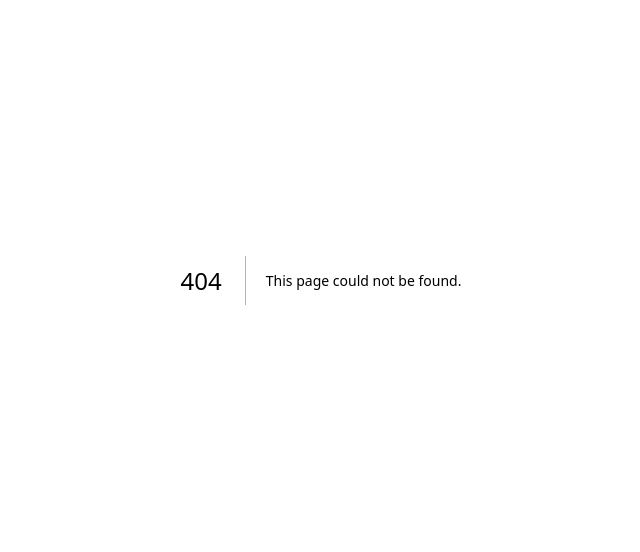
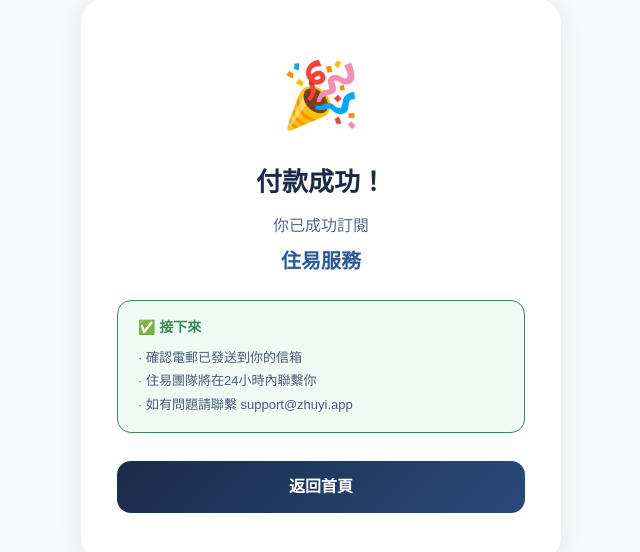
Before and after one commit to mtaiya2026jan-beep/zhuyi, a Next.js app: page /payment/success in a window 1280 px wide. Before the commit this address had no page. Shown: the part 120-672 px from the top of the page, without its empty margins (319-959 px from the left). Built offline with nearby package versions, Linux system fonts and the light colour scheme.

Commit message:
feat: add Stripe checkout webhook payment success

```diff
--- a/package.json
+++ b/package.json
@@ -13,7 +13,8 @@
     "next": "16.2.9",
     "react": "19.2.4",
     "react-dom": "19.2.4",
-    "resend": "^6.12.4"
+    "resend": "^6.12.4",
+    "stripe": "^22.2.1"
   },
   "devDependencies": {
     "@tailwindcss/postcss": "^4",
--- /dev/null
+++ b/src/app/api/checkout/route.ts
@@ -0,0 +1,29 @@
+import { NextRequest, NextResponse } from 'next/server'
+import Stripe from 'stripe'
+
+const PLANS = {
+  paopao_monthly: { price_id: 'price_1Thi3JC6gUPvob2xOtMB0n6f', mode: 'subscription' as const },
+  annual_renewal: { price_id: 'price_1Thi3KC6gUPvob2xsL1119G9', mode: 'subscription' as const },
+  matching:       { price_id: 'price_1Thi3KC6gUPvob2x2IBSa9Sp', mode: 'payment' as const },
+}
+
+export async function POST(req: NextRequest) {
+  try {
+    const stripe = new Stripe(process.env.STRIPE_SECRET_KEY as string, { apiVersion: '2026-05-27.dahlia' })
+    const { plan } = await req.json()
+    const p = PLANS[plan as keyof typeof PLANS]
+    if (!p) return NextResponse.json({ error: '無效的方案' }, { status: 400 })
+    const origin = req.headers.get('origin') || 'https://zhuyi-lyart.vercel.app'
+    const session = await stripe.checkout.sessions.create({
+      mode: p.mode,
+      line_items: [{ price: p.price_id, quantity: 1 }],
+      success_url: origin + '/payment/success?session_id={CHECKOUT_SESSION_ID}&plan=' + plan,
+      cancel_url: origin + '/paopao',
+      locale: 'zh',
+      allow_promotion_codes: true,
+    })
+    return NextResponse.json({ url: session.url })
+  } catch (err: any) {
+    return NextResponse.json({ error: err.message }, { status: 500 })
+  }
+}
--- /dev/null
+++ b/src/app/api/webhook/route.ts
@@ -0,0 +1,19 @@
+import { NextRequest, NextResponse } from 'next/server'
+import Stripe from 'stripe'
+
+export async function POST(req: NextRequest) {
+  const stripe = new Stripe(process.env.STRIPE_SECRET_KEY as string, { apiVersion: '2026-05-27.dahlia' })
+  const body = await req.text()
+  const sig = req.headers.get('stripe-signature') as string
+  let event: Stripe.Event
+  try {
+    event = stripe.webhooks.constructEvent(body, sig, process.env.STRIPE_WEBHOOK_SECRET as string)
+  } catch (err: any) {
+    return NextResponse.json({ error: 'Webhook錯誤: ' + err.message }, { status: 400 })
+  }
+  if (event.type === 'checkout.session.completed') {
+    const session = event.data.object as Stripe.Checkout.Session
+    console.log('[WEBHOOK] 付款成功:', session.id)
+  }
+  return NextResponse.json({ received: true })
+}
--- /dev/null
+++ b/src/app/payment/success/page.tsx
@@ -0,0 +1,34 @@
+"use client";
+import { useSearchParams } from "next/navigation";
+import { Suspense } from "react";
+const PLAN_NAMES: Record<string,string> = {
+  paopao_monthly:"申請陪跑計劃",
+  annual_renewal:"年審通",
+  matching:"持券找房撮合服務"
+};
+function SuccessContent() {
+  const params = useSearchParams();
+  const plan = params.get("plan") || "";
+  return (
+    <div style={{fontFamily:"PingFang TC,sans-serif",minHeight:"100vh",background:"#F7F8FA",display:"flex",alignItems:"center",justifyContent:"center"}}>
+      <div style={{background:"#fff",borderRadius:24,padding:"48px 36px",maxWidth:480,width:"100%",margin:"0 20px",textAlign:"center",boxShadow:"0 4px 24px rgba(0,0,0,0.08)"}}>
+        <div style={{fontSize:64,marginBottom:20}}>🎉</div>
+        <h1 style={{fontSize:26,fontWeight:800,color:"#1A2B4A",marginBottom:12}}>付款成功！</h1>
+        <div style={{fontSize:16,color:"#5A6A8A",marginBottom:8}}>你已成功訂閱</div>
+        <div style={{fontSize:20,fontWeight:700,color:"#2A5A9A",marginBottom:24}}>{PLAN_NAMES[plan] || "住易服務"}</div>
+        <div style={{background:"#F0FAF5",border:"1.5px solid #3A8A5A",borderRadius:14,padding:"16px 20px",marginBottom:28,textAlign:"left"}}>
+          <div style={{fontSize:14,color:"#3A8A5A",fontWeight:700,marginBottom:8}}>✅ 接下來</div>
+          <div style={{fontSize:13,color:"#4A5A7A",lineHeight:1.8}}>
+            · 確認電郵已發送到你的信箱<br/>
+            · 住易團隊將在24小時內聯繫你<br/>
+            · 如有問題請聯繫 support@zhuyi.app
+          </div>
+        </div>
+        <a href="/" style={{display:"block",padding:"14px",borderRadius:14,background:"linear-gradient(135deg,#1A2B4A 0%,#2A4A7A 100%)",color:"#fff",fontSize:16,fontWeight:700,textDecoration:"none"}}>返回首頁</a>
+      </div>
+    </div>
+  );
+}
+export default function SuccessPage() {
+  return <Suspense fallback={<div style={{textAlign:"center",padding:60}}>載入中...</div>}><SuccessContent /></Suspense>;
+}
```
Also changed, not shown: 1 other file (tests, documents, lock files or other folders).
